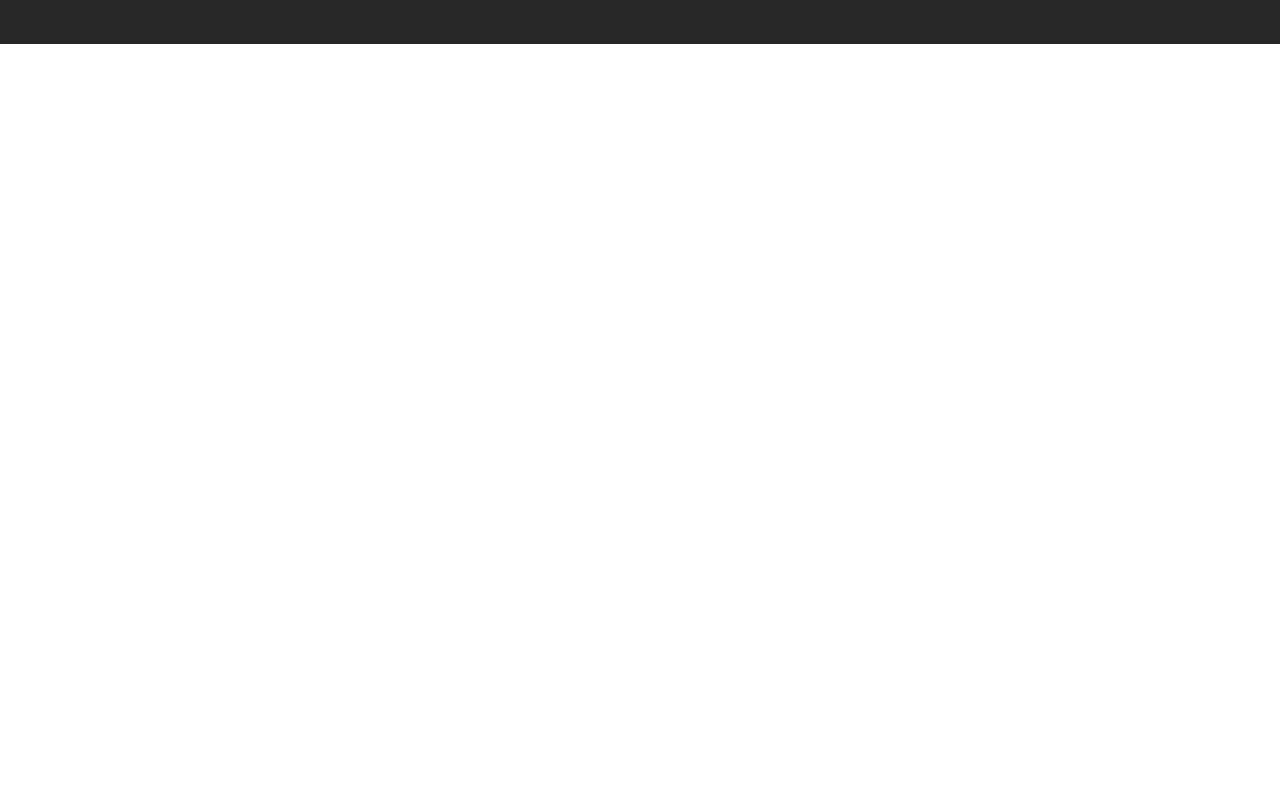
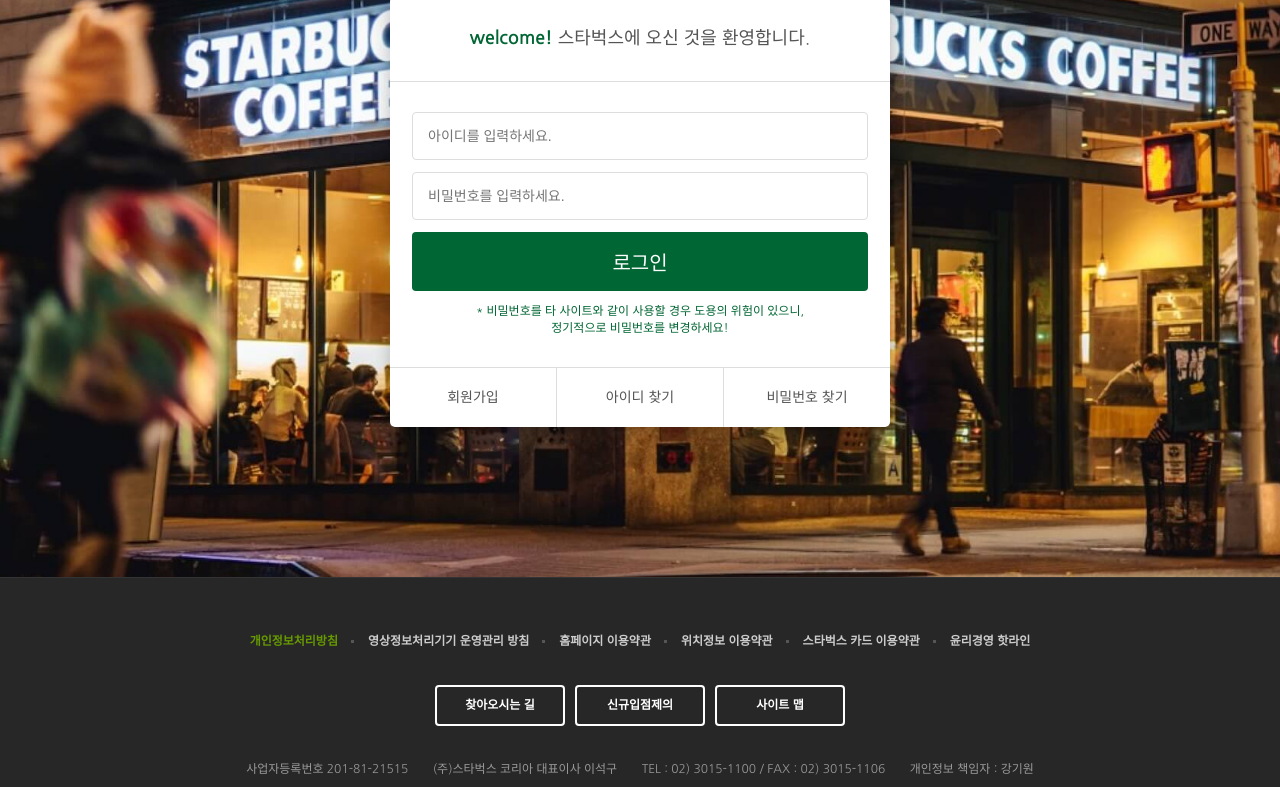
Before and after one commit to min-log/starbucks, a plain HTML site: page signin/index.html in a window 1280 px wide. Shown: the part 290-1077 px from the top of the page. Drawn offline with nearby package versions, Linux system fonts and the light colour scheme.

Commit message:
로그인 페이지 완성

```diff
--- a/css/common.css
+++ b/css/common.css
@@ -7,7 +7,6 @@ body{
     font-weight:400;
     line-height:1.4;/*16px 의 1.4배*/
     font-family: 'Nanum Gothic',sans-serif;
-    height:3000px
 }
 img {display:block;}
 a {font-style: normal;text-decoration: none;}
--- /dev/null
+++ b/css/signin.css
@@ -0,0 +1,24 @@
+.signin{
+	margin-top: 120px;
+	padding: 100px 0 150px;
+	background: url('../images/signin_bg.jpg') center no-repeat;
+	background-attachment:fixed;
+	background-size: cover;
+}
+.signin h1 {color:#fff;font-size:30px;font-weight:700;text-align:center;margin-bottom: 24px;}
+.signin .signin__card {width:500px;margin:0 auto;border-radius:5px;background-color:#fff;box-shadow:2px 2px 20px rgba(0,0,0,0.3);color:#555;}
+.signin .signin__card h2 {padding:30px;font-size:18px;text-align:center;border-bottom:1px solid #ddd;}
+.signin .signin__card h2 strong {color:#006633;font-weight:700;}
+.signin .signin__card form {padding:30px 22px}
+.signin .signin__card form input {width: 100%;margin-bottom: 12px;padding: 15px;border:1px solid #ddd;border-radius:4px;outline:none;box-sizing:border-box;font-size:14px;}
+.signin .signin__card form input[type="submit"] {
+	background: #006633;
+	border:none;
+	color: #fff;
+	font-size: 20px;cursor: pointer;
+}
+.signin .signin__card form p {font-size:12px;color:#006633;text-align:center;}
+.signin .signin__card .actions  {display: flex;border-top:1px solid #ddd;}
+.signin .signin__card .actions a {flex-grow:1;flex-basis: 0;text-align:center;padding:20px;color: #555;font-size:14px;border-right:1px solid #ddd;}
+.signin .signin__card .actions a:last-child {border-right:0;}
+.signin .signin__card .actions a:hover {text-decoration: underline;}
--- a/signin/index.html
+++ b/signin/index.html
@@ -36,6 +36,7 @@
   <link rel="stylesheet" href="https://fonts.googleapis.com/icon?family=Material+Icons" />
 
   <link rel="stylesheet" href="../css/common.css" />
+  <link rel="stylesheet" href="../css/signin.css" />
   <script defer src="../js/common.js"></script>
 </head>
 <body>
@@ -372,6 +373,23 @@
   </header>
 
   <section class="signin">
+	<h1>로그인</h1>
+	<div class="signin__card">
+		<h2><strong>welcome!</strong> 스타벅스에 오신 것을 환영합니다.</h2>
+		<form>
+			<input type="text" placeholder="아이디를 입력하세요." />
+			<input type="password" placeholder="비밀번호를 입력하세요." />
+			<input type="submit" value="로그인" />
+			<p> * 비밀번호를 타 사이트와 같이 사용할 경우 도용의 위험이 있으니,<br />
+				정기적으로 비밀번호를 변경하세요!
+			</p>
+		</form>
+		<div class="actions">
+			<a href="javascript:void(0);">회원가입</a>
+			<a href="javascript:void(0);">아이디 찾기</a>
+			<a href="javascript:void(0);">비밀번호 찾기</a>
+		</div>
+	</div>
 
   </section>
 
```
